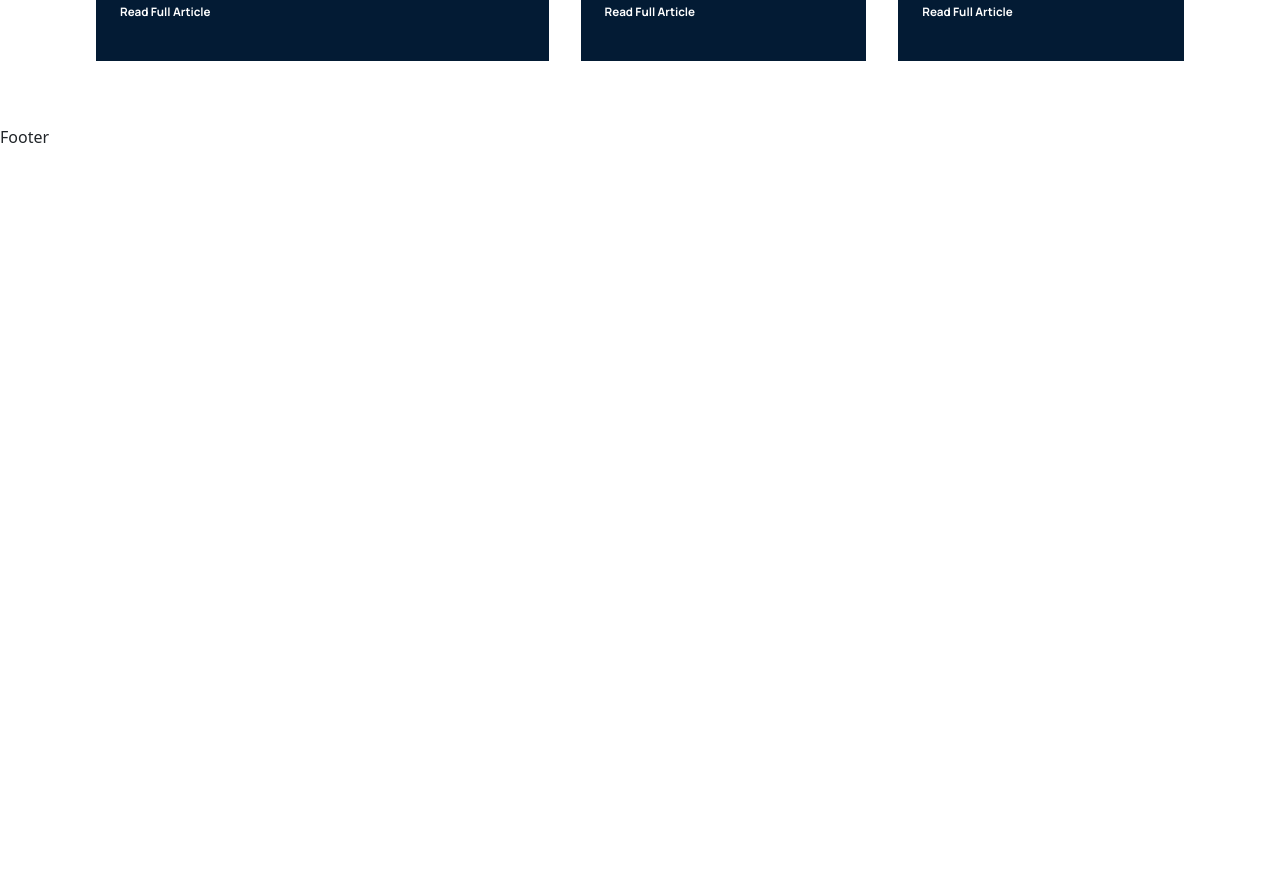
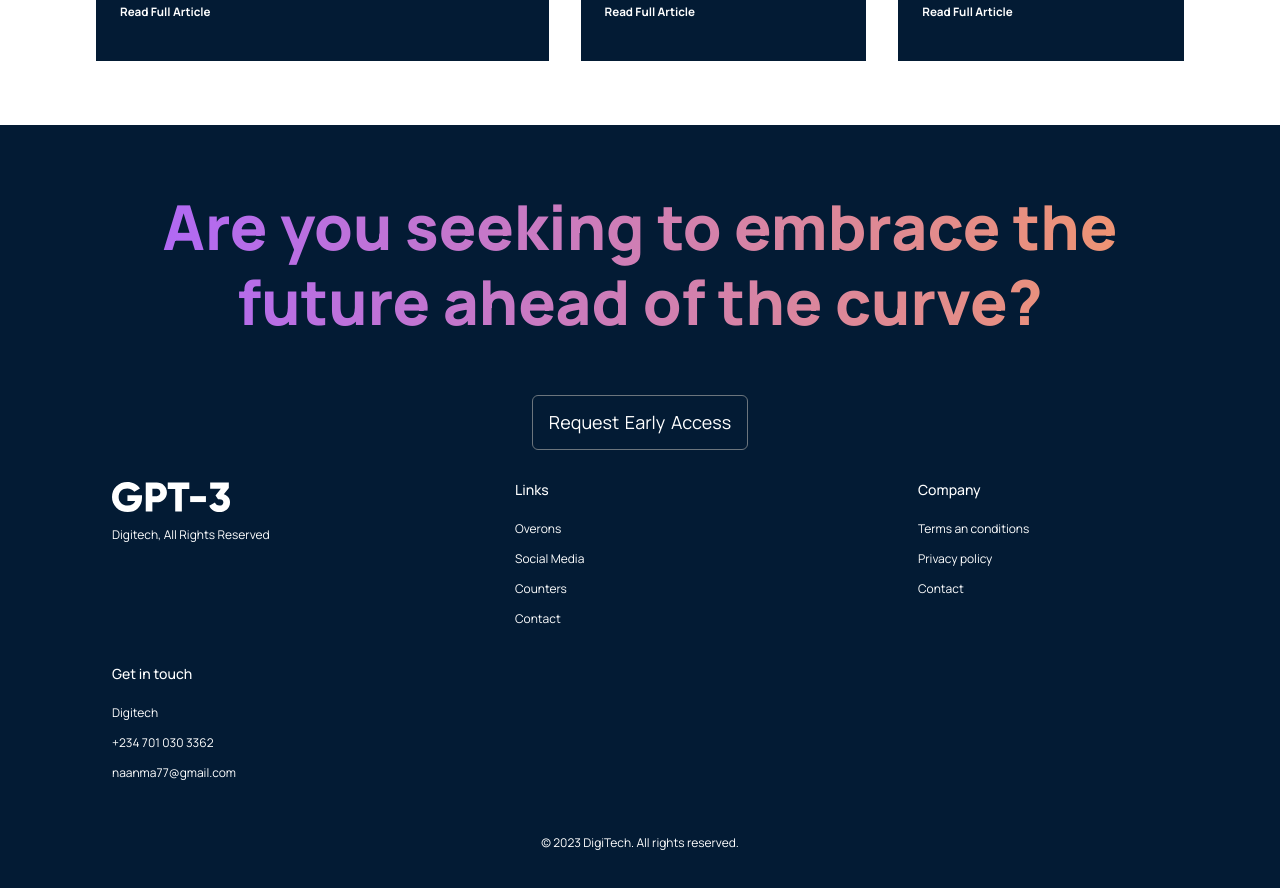
Before and after one commit to mabi-max/ctf_app, a React (Create React App) app: page / in a window 1280 px wide. Shown: the part 3880-4768 px from the top of the page. Before the commit the page ends 4029 px from the top, so only its background shows below. Built offline with nearby package versions, Linux system fonts and the light colour scheme.

Commit message:
footer section done

```diff
--- a/src/containers/blog/Blog.jsx
+++ b/src/containers/blog/Blog.jsx
@@ -14,7 +14,7 @@ const Blog = () => {
                  <Article imageUrl={blog01} date="July 5, 2023" title="Open AI is the future. Let us explore!"/>
                 </div>
                 <div className="digitech__blog-container_groupB">
-                <Article imageUrl={blog02} date="July 5, 2023" title="Open AI is the future. Let us explore!"/>
+                <Article imageUrl={blog02} date="July 5, 2023" title="DigiTech and Open AI is the future. Let us explore!"/>
                 <Article imageUrl={blog03} date="July 5, 2023" title="Open AI is the future. Let us explore!"/>
                 <Article imageUrl={blog04} date="July 5, 2023" title="Open AI is the future. Let us explore!"/>
                 <Article imageUrl={blog05}  date="July 5, 2023" title="Open AI is the future. Let us explore!"/>
--- a/src/containers/footer/Footer.jsx
+++ b/src/containers/footer/Footer.jsx
@@ -1,10 +1,48 @@
 import React from "react";
 import './footer.css';
+import digitechLogo from '../../assets/logo.svg';
 
 const Footer = () => {
     return (
-        <div>
-            Footer
+        <div className="digitech__footer section__padding">
+            <div className="digitech__footer-heading">
+                <h1 className="gradient__text">Are you seeking to embrace the future ahead of the curve?</h1>
+            </div>
+
+            <div className="digitech__footer-btn">
+                <p className="btn btn-outline-secondary p-sm-3 remove__radius">Request Early Access</p>
+            </div>
+
+            <div className="digitech__footer-links">
+                <div className="digitech__footer-links_logo">
+                    <img src={digitechLogo} alt="logo" />
+                    <p>Digitech, All Rights Reserved</p>
+                </div>
+                <div className="digitech__footer-links_div">
+                    <h4>Links</h4>
+                    <p>Overons</p>
+                    <p>Social Media</p>
+                    <p>Counters</p>
+                    <p>Contact</p>
+                </div>
+
+                <div className="digitech__footer-links_div">
+                    <h4>Company</h4>
+                    <p>Terms an conditions</p>
+                    <p>Privacy policy</p>
+                    <p>Contact</p>
+                </div>
+
+                <div className="digitech__footer-links_div">
+                    <h4>Get in touch</h4>
+                    <p>Digitech</p>
+                    <p>+234 701 030 3362</p>
+                    <p>naanma77@gmail.com</p>
+                </div>
+            </div>
+            <div className="digitech__footer-copyright">
+                <p>© 2023 DigiTech. All rights reserved.</p>
+            </div>
         </div>
     )
 }
--- a/src/containers/footer/footer.css
+++ b/src/containers/footer/footer.css
@@ -0,0 +1,130 @@
+.digitech__footer{
+    color: white;
+    display: flex;
+    flex-direction: column;
+    justify-content: center;
+    align-items: center;
+
+    background: var(--color-footer);
+}
+
+.digitech__footer-heading{
+    width: 100%;
+    text-align: center;
+    margin-bottom: 3rem;
+}
+
+.digitech__footer-heading h1{
+  font-family: var(--font-family);
+  font-weight: 800;
+  font-size: 62px;
+  line-height: 75px;
+  text-align: center;
+  letter-spacing: -0.4en;
+}
+
+.digitech__footer-btn p{
+    box-sizing: border-box;
+    font-family: var(--font-family);
+    font-size: 18px;
+    line-height: 21px;
+    color: #fff;
+    word-spacing: 2px;
+}
+
+.digitech__footer-links{
+  display: flex;
+  justify-content: space-between;
+  align-items: flex-start;
+  flex-wrap: wrap;
+  flex-direction: row;
+
+  width: 100%;
+  text-align: left;
+}
+
+.digitech__footer-links div{
+  width: 250px;
+  margin: 1rem;
+}
+
+.digitech__footer-links_logo{
+  display: flex;
+  flex-direction: column;
+}
+
+.digitech__footer-links_logo img{
+  width: 118px;
+  height: 30px;
+
+  margin-bottom: 1rem;
+}
+
+.digitech__footer-links_logo p{
+  font-family: var(--font-family);
+  font-size: 12px;
+  line-height: 14px;
+  color: #fff;
+}
+
+.digitech__footer-links_div{
+    display: flex;
+    justify-content: flex-start;
+    flex-direction: column;
+}
+
+.digitech__footer-links_div h4{
+    font-family: var(--font-family);
+    font-size: 14px;
+    line-height: 16px;
+    margin-bottom: 1rem;
+}
+
+.digitech__footer-links_div p{
+    font-family: var(--font-family);
+    font-size: 12px;
+    line-height: 14px;
+    margin: 0.5rem 0;
+    cursor: pointer;
+}
+
+.digitech__footer-copyright{
+    margin-top: 2rem;
+    text-align: center;
+    width: 100%;
+}
+
+.digitech__footer-copyright p{
+    font-family: var(--font-family);
+    font-size: 12px;
+    line-height: 14px;
+}
+
+@media screen and (max-width: 850px) {
+    .digitech__footer-heading h1{
+        font-size: 44px;
+        line-height: 50px;
+    }
+}
+
+@media screen and (max-width: 550px) {
+    .digitech__footer-heading h1{
+        font-size: 34px;
+        line-height: 42px;
+    }
+
+    .digitech__footer-links div{
+        margin: 1rem 0;
+    }
+    .digitech__footer-btn p {
+        font-size: 14px;
+        line-height: 20px;
+    }
+}
+
+@media screen and (max-width: 550px) {
+    .digitech__footer-heading h1{
+        font-size: 27px;
+        line-height: 38px;
+    }
+}
```
